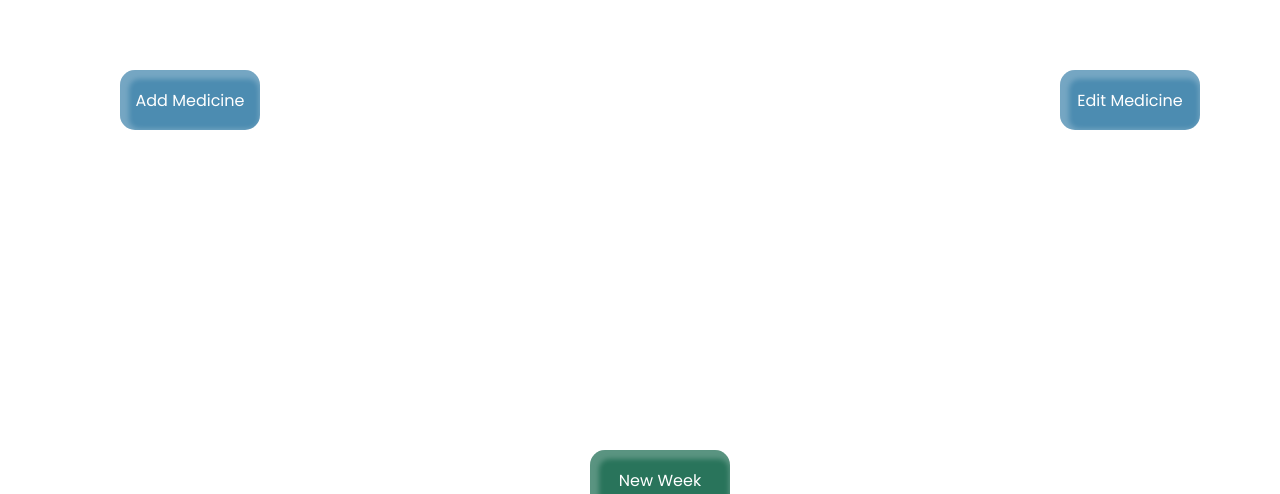
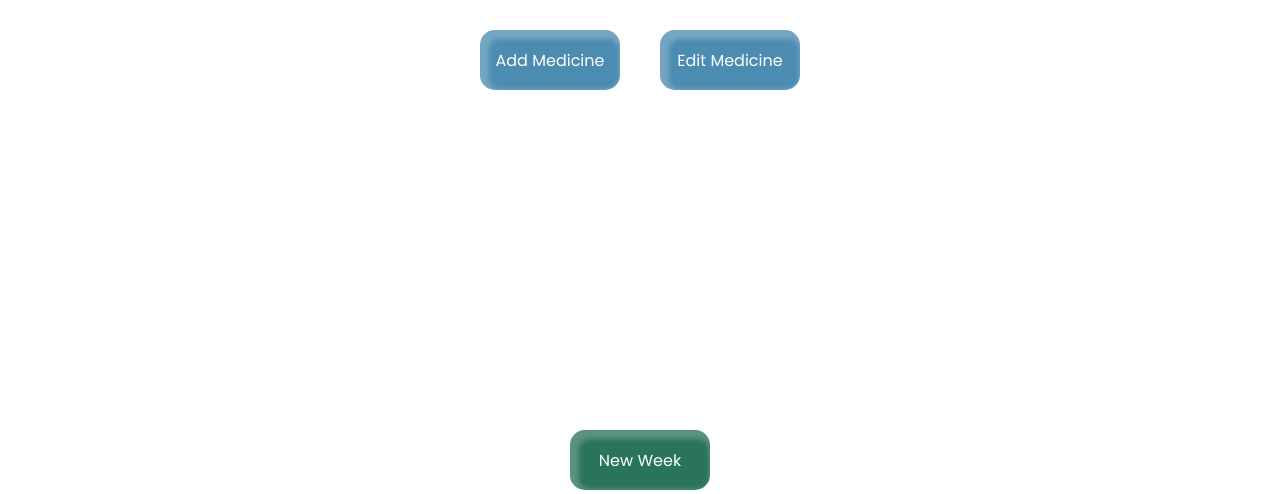
Before and after one commit to confumbit/medicine-tracker, a website: page public/index.html in a window 1280 px wide. Shown: the top 494 px of the page. Drawn offline with Linux system fonts and the light colour scheme; no server answers.

Commit message:
Fix alignment

```diff
--- a/public/index.html
+++ b/public/index.html
@@ -17,10 +17,12 @@
     <form action="/week" method="post">
       <button class="new button">New Week</button>
     </form>
-    <a href="" class="walink">
-      <div class="wa button">
-        WhatsApp <img src="whatsapp.svg" alt="WhatsApp" />
-      </div>
-    </a>
+    <div class="top-buttons">
+      <a href="" class="walink">
+        <div class="wa button">
+          WhatsApp <img src="whatsapp.svg" alt="WhatsApp" />
+        </div>
+      </a>
+    </div>
   </body>
 </html>
--- a/public/styles.css
+++ b/public/styles.css
@@ -6,20 +6,28 @@
   box-sizing: border-box;
 }
 body {
-  padding: 50px;
+  padding: 10px;
   font-family: "Poppins", sans-serif;
   font-weight: 500;
 }
 a {
   text-decoration: none;
 }
+form {
+  display: flex;
+  justify-content: center;
+  flex-wrap: wrap;
+  align-items: center;
+  padding-left: 30px;
+  padding-right: 30px;
+}
 .top-buttons {
   display: flex;
-  justify-content: space-between;
+  justify-content: center;
   flex-wrap: wrap;
   align-items: center;
-  margin-left: 30px;
-  margin-right: 30px;
+  padding-left: 30px;
+  padding-right: 30px;
 }
 button {
   border: none;
@@ -32,8 +40,7 @@ button {
   justify-content: center;
   align-items: center;
   position: relative;
-  left: 50%;
-  transform: translateX(-50%);
+  /* left: 50%; transform: translateX(-50%); */
   height: 60px;
   width: 140px;
   border-radius: 15px;
@@ -63,8 +70,10 @@ button {
   display: flex;
   justify-content: space-evenly;
   align-items: center;
+  flex-wrap: wrap;
   margin-top: 150px;
   margin-bottom: 150px;
+  max-width: 100%;
 }
 .block {
   display: flex;
@@ -72,8 +81,9 @@ button {
   align-items: center;
   flex-direction: column;
   min-height: 100px;
-  min-width: 200px;
+  min-width: 150px;
   margin: 10px;
+  padding: 10px;
   font-size: 18px;
   font-weight: 600;
   color: #ffffff;
```
